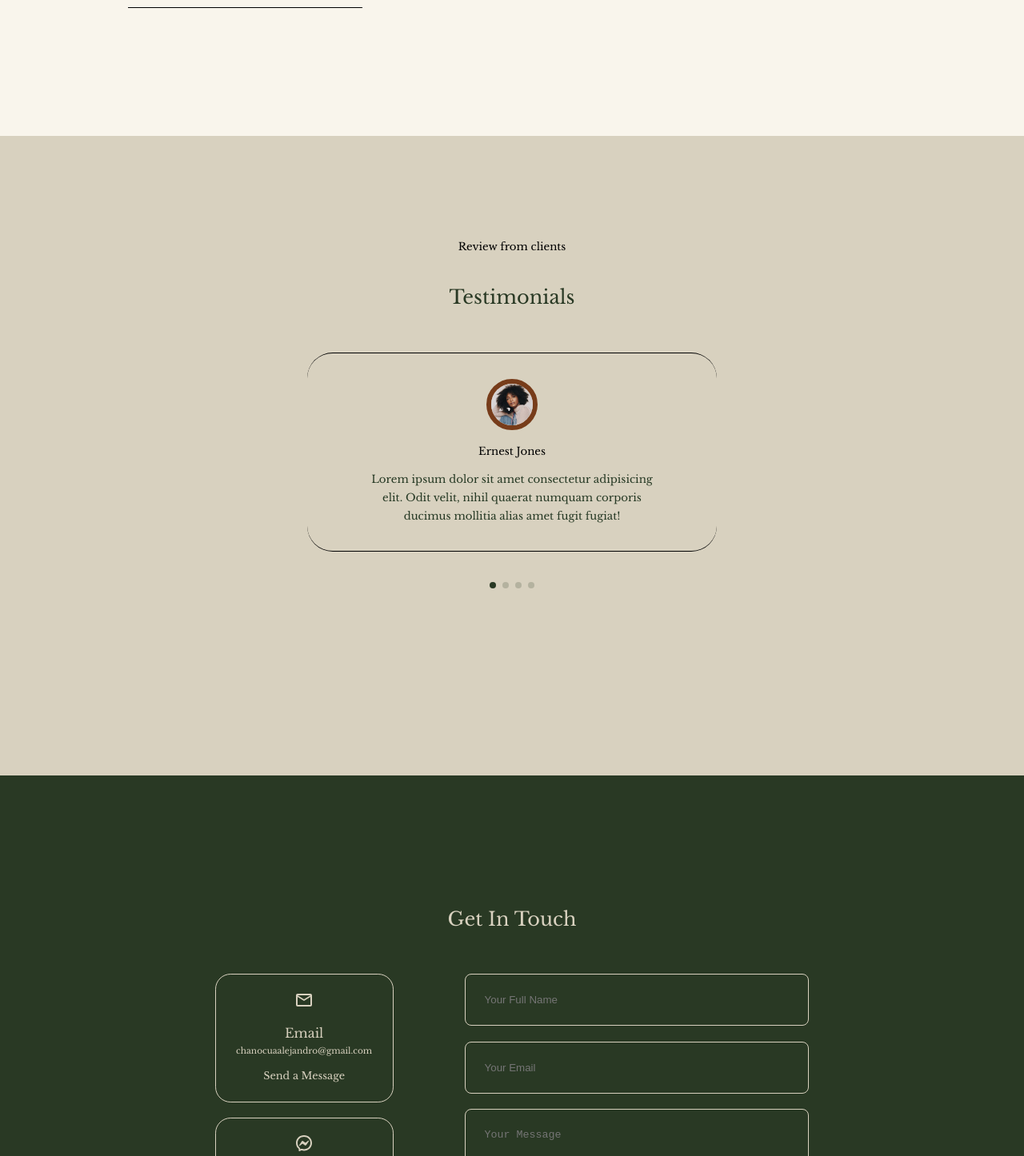
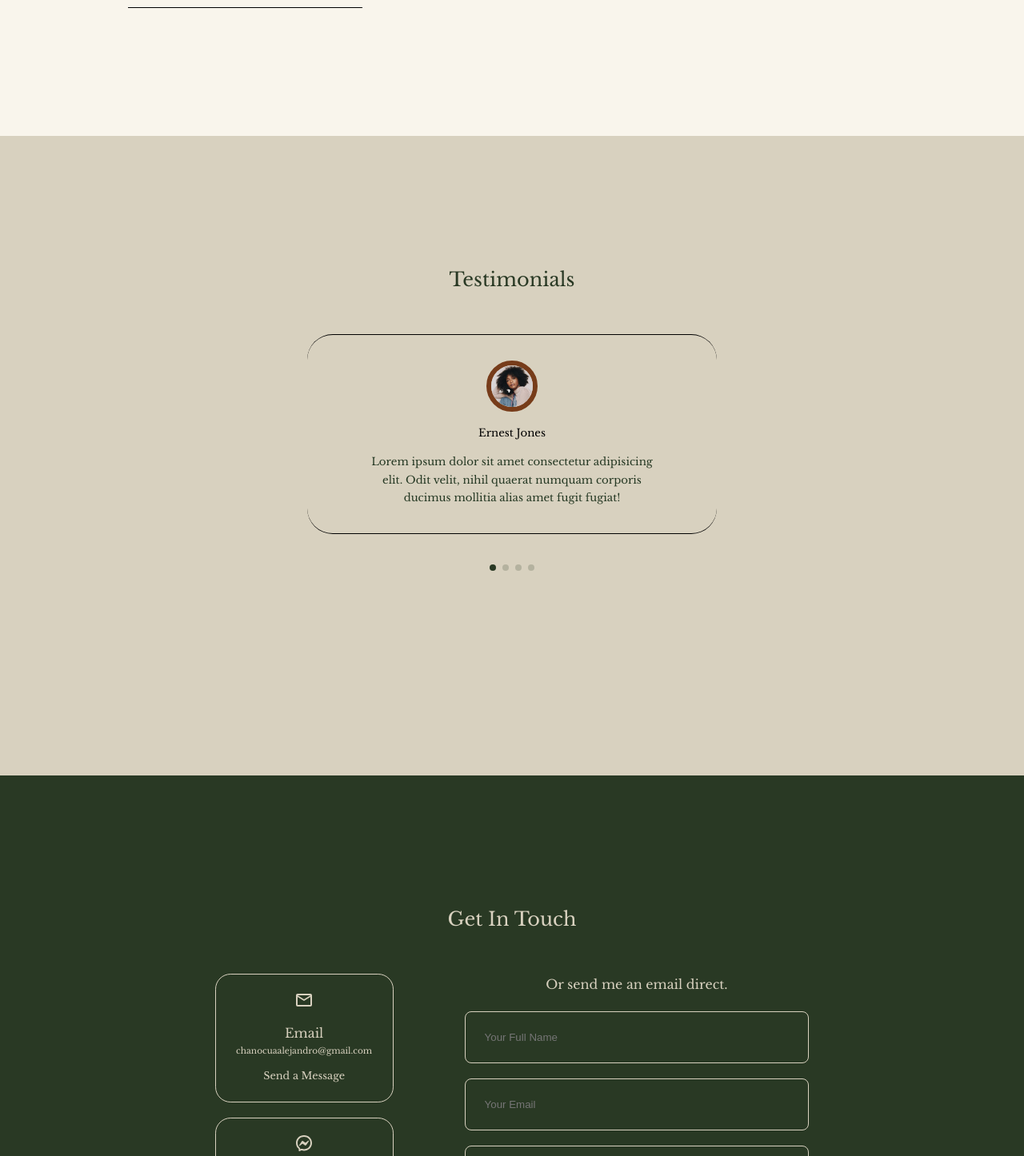
Before and after one commit to alexchanocua/portfolio, a React (Create React App) app: page / in a window 1280 px wide. Shown: the part 3518-4964 px from the top of the page at 80% size. Built offline with nearby package versions, Linux system fonts and the light colour scheme.

Commit message:
edited CSS

```diff
--- a/src/components/contact/Contact.css
+++ b/src/components/contact/Contact.css
@@ -76,6 +76,11 @@ a {
     color: var(--color-off-white);
 }
 
+form > h4 {
+    color: var(--color-off-white);
+    display: flex;
+    justify-content: center;
+}
 /* ==== Media Queries (Medium Devices) ==== */
 @media screen and (max-width: 1024px) {
     .container.contact__container {
--- a/src/components/contact/Contact.jsx
+++ b/src/components/contact/Contact.jsx
@@ -43,7 +43,10 @@ const Contact = () => {
         </div>
         {/* End of contact options */}
 
+
+
         <form ref={form} onSubmit={sendEmail}>
+          <h4>Or send me an email direct.</h4>
           <input type="text" name="name" placeholder='Your Full Name' required/>
           <input type="email" name='email' placeholder='Your Email' required/>
           <textarea name="message" rows="7" placeholder='Your Message' required></textarea>
--- a/src/components/testimonials/Testimonials.jsx
+++ b/src/components/testimonials/Testimonials.jsx
@@ -40,7 +40,6 @@ const testimonialData =[
 const Testimonials = () => {
   return (
     <section id='testimonials'>
-      <h5>Review from clients</h5>
       <h2>Testimonials</h2>
 
       <Swiper className="container testimonials__container"
```
